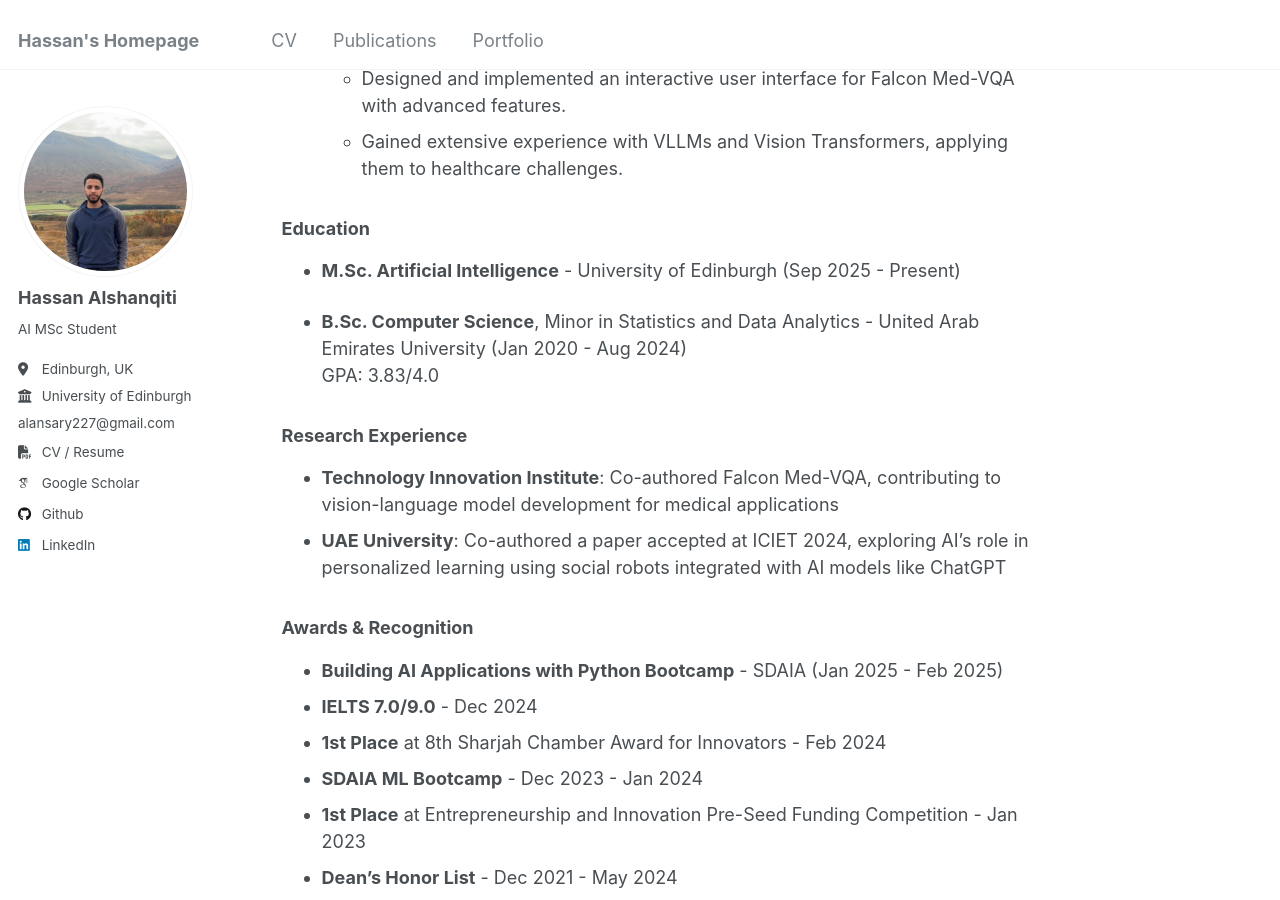
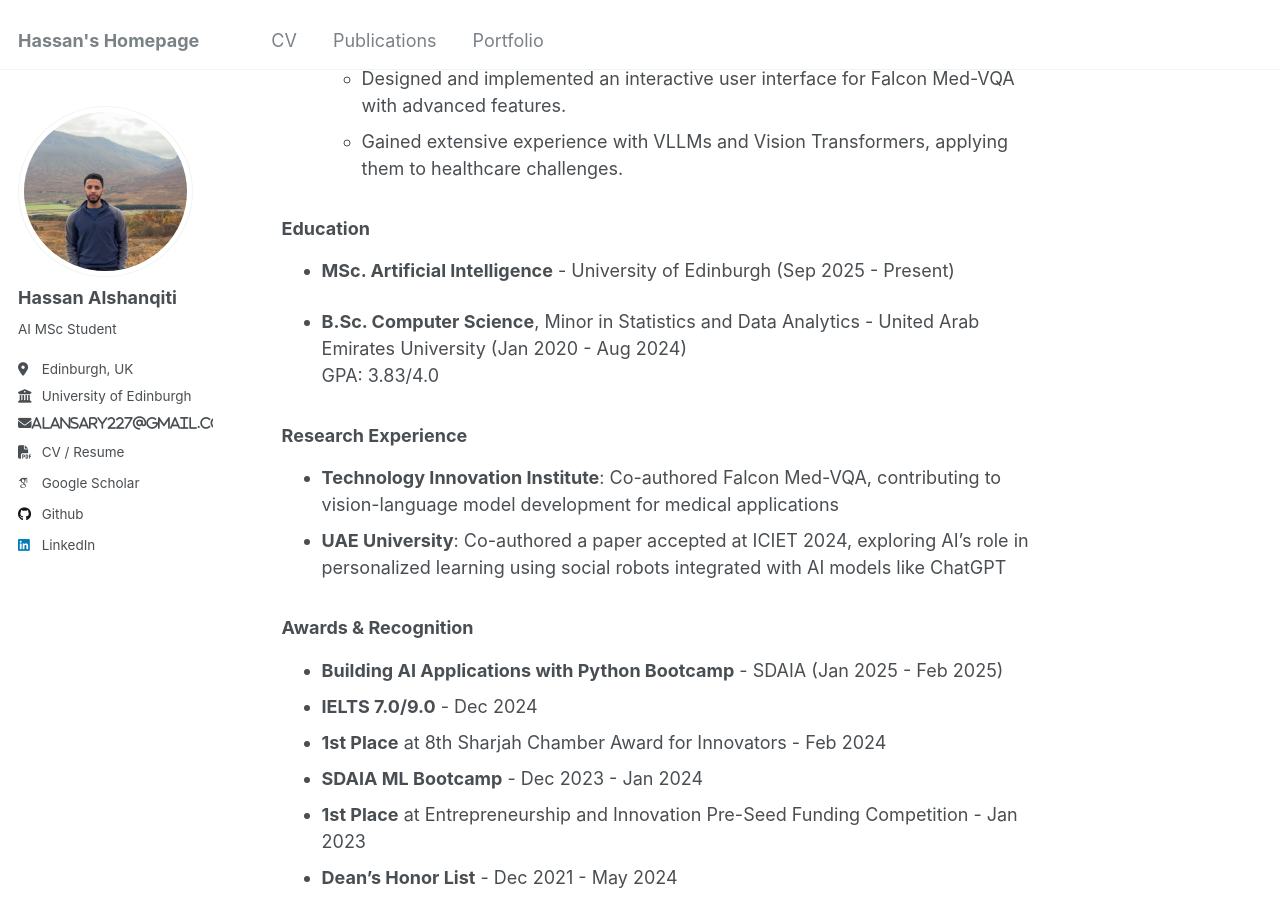
Before and after one commit to opmyth/opmyth.github.io, a Jekyll site: the page built from _pages/about.md, in a window 1280 px wide and 900 px high, scrolled down 807 px. Built offline with Jekyll 4.4.1, drawn with Linux system fonts in a browser that asks for light colours; some web fonts are replaced.

Commit message:
some changes

```diff
--- a/_includes/author-profile.html
+++ b/_includes/author-profile.html
@@ -34,7 +34,7 @@
         <li><a href="{{ author.uri }}"><i class="fas fa-fw fa-link icon-pad-right" aria-hidden="true"></i>{{ site.data.ui-text[site.locale].website_label | default: "Website" }}</a></li>
       {% endif %}
       {% if author.email %}
-        <li>alansary227@gmail.com</li>
+        <li><i class="fas fa-fw fa-envelope icon-pad-right" aria-hidden="true">alansary227@gmail.com</i></li>
       {% endif %}
       {% if author.cv %}
         <li><a href="{{ author.cv | prepend: base_path }}"><i class="fas fa-fw fa-file-pdf icon-pad-right" aria-hidden="true"></i>CV / Resume</a></li>
--- a/_pages/about.md
+++ b/_pages/about.md
@@ -28,7 +28,7 @@ I’m doing my MSc in Artificial Intelligence at the University of Edinburgh. I
 
 ### **Education**
 
-- **M.Sc. Artificial Intelligence** - University of Edinburgh (Sep 2025 - Present)
+- **MSc. Artificial Intelligence** - University of Edinburgh (Sep 2025 - Present)
 
 - **B.Sc. Computer Science**, Minor in Statistics and Data Analytics - United Arab Emirates University (Jan 2020 - Aug 2024)
   GPA: 3.83/4.0
```
